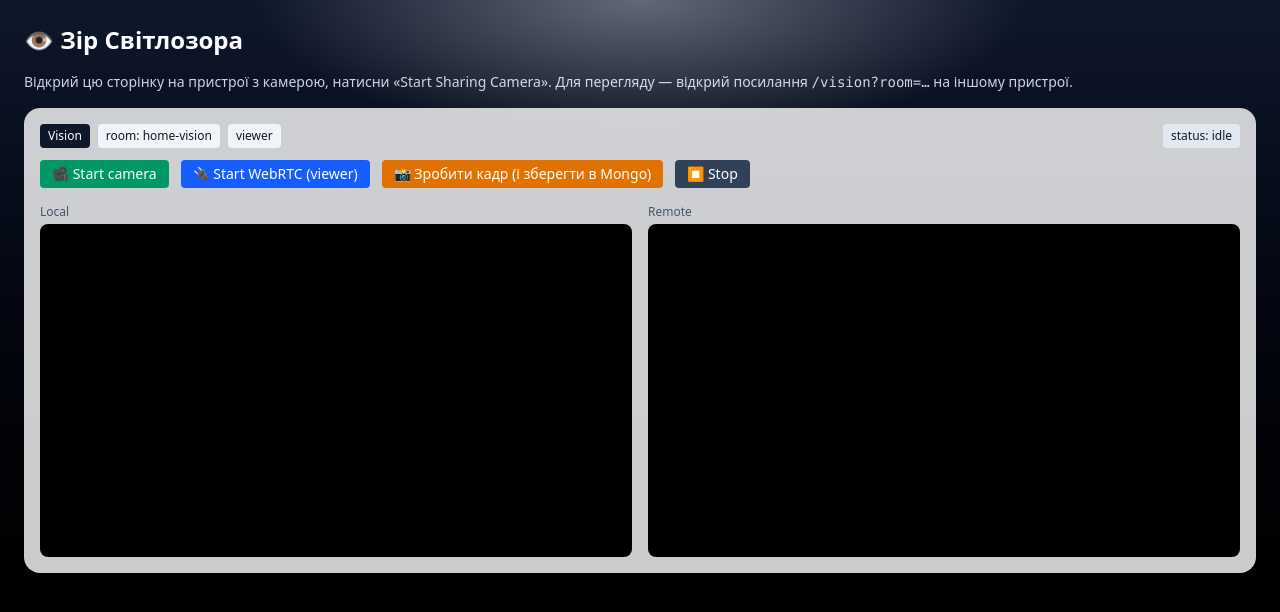
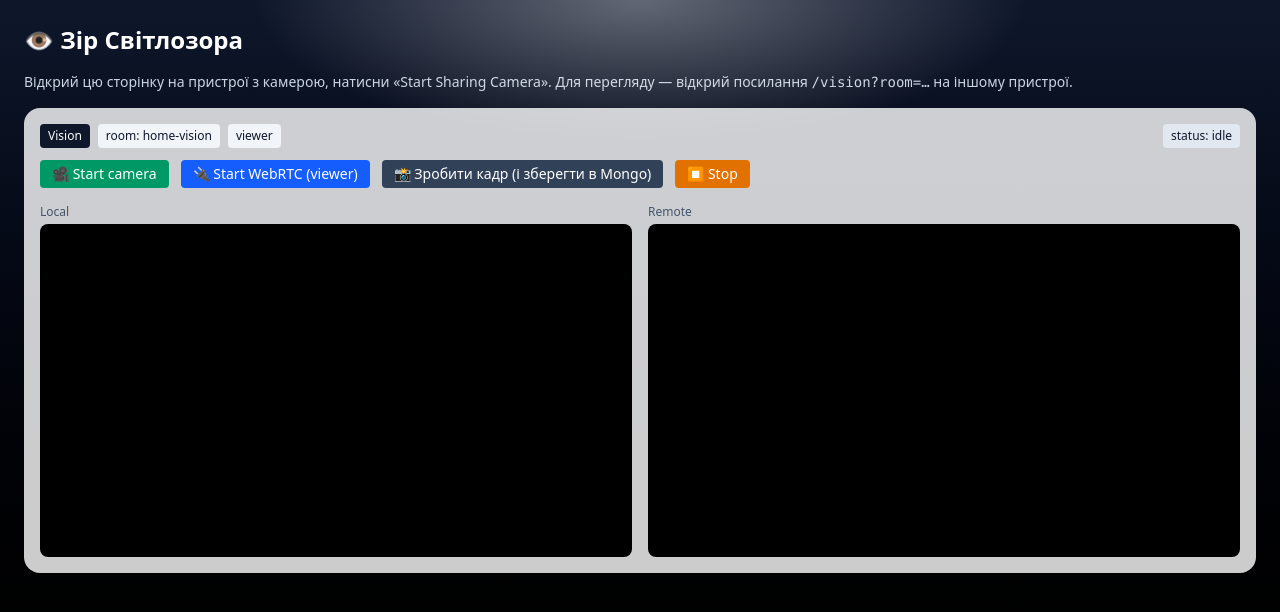
Before and after one commit to Stas-prog/Dim-Svitla-Love-Dobra, a Next.js app: page /vision in a window 1280 px wide. Shown: the top 612 px of the page. Built offline with nearby package versions, Linux system fonts and the light colour scheme.

Commit message:
10 commit

```diff
--- a/src/components/Vision.tsx
+++ b/src/components/Vision.tsx
@@ -239,24 +239,18 @@ export default function Vision() {
 
             <div className="mt-3 flex flex-wrap gap-3">
                 <button
-                    onClick={startLocalCamera}
-                    className="rounded bg-emerald-600 text-white px-3 py-1 text-sm"
-                >
+                    onClick={startLocalCamera} className="rounded bg-emerald-600 text-white px-3 py-1 text-sm">
                     🎥 Start camera
                 </button>
                 <button
-                    onClick={startPeer}
-                    className="rounded bg-blue-600 text-white px-3 py-1 text-sm"
-                >
+                    onClick={startPeer} className="rounded bg-blue-600 text-white px-3 py-1 text-sm">
                     🔌 Start WebRTC ({isHost ? "host" : "viewer"})
                 </button>
                 <button
-                    onClick={takeSnapshotAndSave}
-                    className="rounded bg-amber-600 text-white px-3 py-1 text-sm"
-                >
+                    onClick={takeSnapshotAndSave} className="rounded bg-slate-700 text-white px-3 py-1 text-sm">
                     📸 Зробити кадр (і зберегти в Mongo)
                 </button>
-                <button onClick={stopAll} className="rounded bg-slate-700 text-white px-3 py-1 text-sm">
+                <button onClick={stopAll} className="rounded bg-amber-600 text-white px-3 py-1 text-sm">
                     ⏹ Stop
                 </button>
             </div>
```
